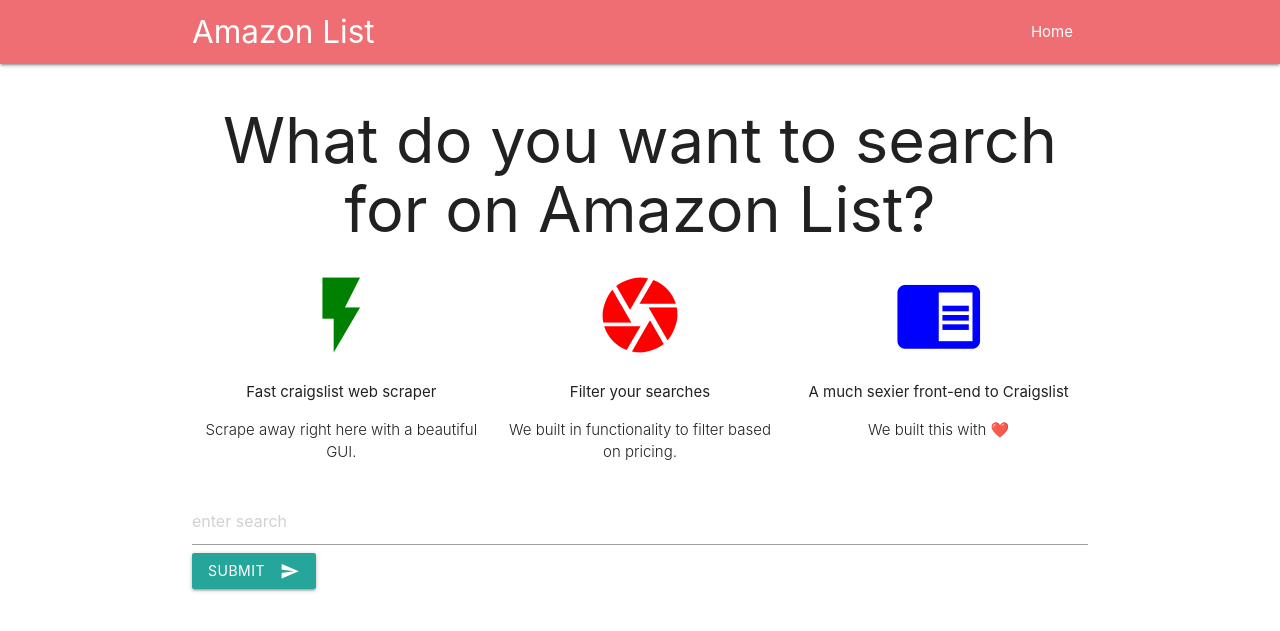
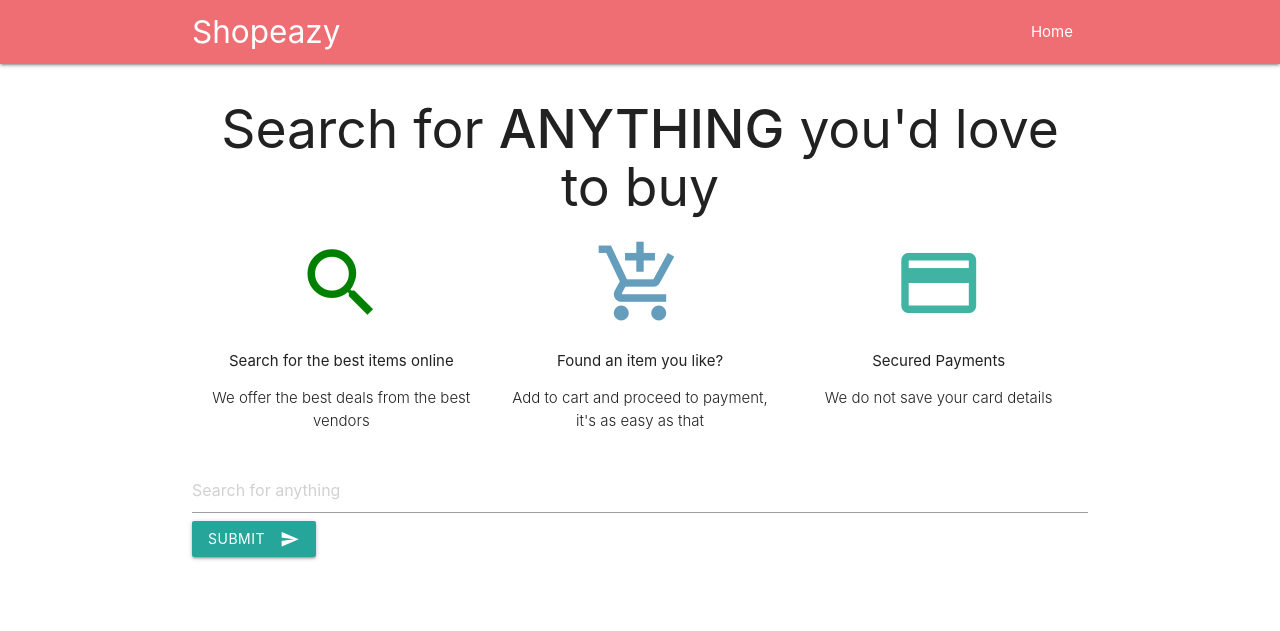
Before and after one commit to busayor/amazon_list, a Django app: page / in a window 1280 px wide. Shown: the top 631 px of the page. Run offline with Django 3.2, Linux system fonts and the light colour scheme.

Commit message:
changes to base html

```diff
--- a/templates/base.html
+++ b/templates/base.html
@@ -14,46 +14,48 @@
 <body>
     <nav>
         <div class="container nav-wrapper">
-            <a href="/" class="brand-logo">Amazon List</a>
+            <a href="/" class="brand-logo">Shopeazy</a>
             <ul id="nav-mobile" class="right">
                 <li><a href="/">Home</a></li>
             </ul>
         </div>
     </nav>
     <div class="container">
-        <h1 style="text-align: center">What do you want to search for on Amazon List?</h1>
+        <h2 style="text-align: center">Search for <strong>ANYTHING</strong> you'd love to buy</h2>
         <div class="row">
             <div class="col s4">
                 <!-- Promo Content 1 goes here -->
                 <div class="center">
-                    <i class="large material-icons" style="color: green">flash_on</i>
-                    <p>Fast craigslist web scraper</p>
-                    <p class="light center">Scrape away right here with a beautiful GUI.</p>
+                    <i class="large material-icons" style="color: green">search</i>
+                    <p>Search for the best items online</p>
+                    <p class="light center">We offer the best deals from the best vendors</p>
+                </div>
+            </div>
+
+            <div class="col s4">
+                <!-- Promo Content 3 goes here -->
+                <div class="center">
+                    <i class="large material-icons" style="color: #659DBD">add_shopping_cart</i>
+                    <p>Found an item you like?</p>
+                    <p class="light center">Add to cart and proceed to payment, it's as easy as that️</p>
                 </div>
             </div>
 
             <div class="col s4">
                 <!-- Promo Content 2 goes here -->
                 <div class="center">
-                    <i class="large material-icons" style="color: red">camera</i>
-                    <p>Filter your searches</p>
-                    <p class="light center">We built in functionality to filter based on pricing.</p>
+                    <i class="large material-icons" style="color: #41b3a3">credit_card</i>
+                    <p>Secured Payments</p>
+                    <p class="light center">We do not save your card details</p>
                 </div>
             </div>
 
 
-            <div class="col s4">
-                <!-- Promo Content 3 goes here -->
-                <div class="center">
-                    <i class="large material-icons" style="color: blue">chrome_reader_mode</i>
-                    <p>A much sexier front-end to Craigslist</p>
-                    <p class="light center">We built this with ❤️</p>
-                </div>
-            </div>
+
         </div>
         <form action="{%url 'new_search' %}" method="post">
             {% csrf_token %}
-            <input type="text" name="search" placeholder="enter search">
+            <input type="text" name="search" placeholder="Search for anything">
             <button class="btn waves-effect waves-light" type="submit" name="action">Submit
                 <i class="material-icons right">send</i>
             </button>
```
